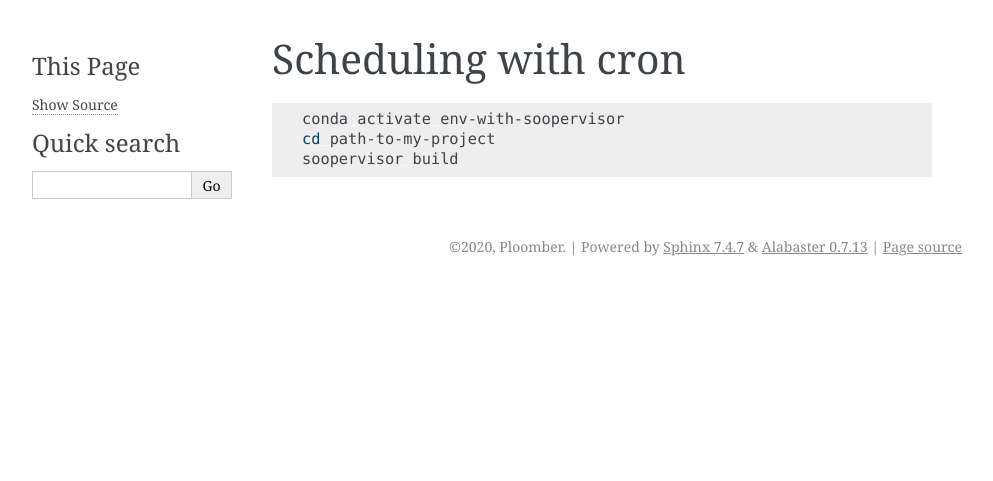
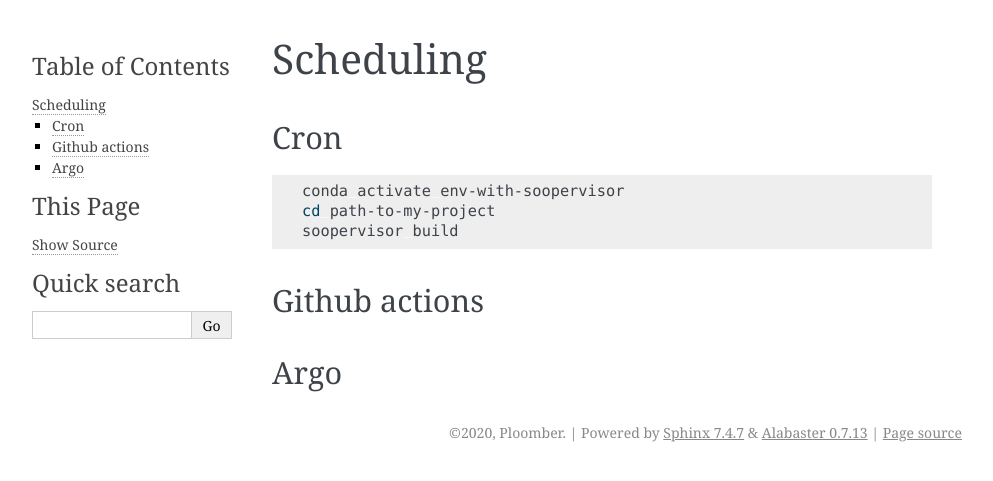
Before and after one commit to ploomber/soopervisor, a Sphinx documentation site: the page built from doc/scheduling.rst, in a window 1280 px wide. Shown: the top 481 px of the page, without its empty margins (148-1141 px from the left). Built offline with Sphinx 7.4.7, drawn with Linux system fonts in a browser that asks for light colours.

Commit message:
updates docs sections

```diff
--- a/doc/index.rst
+++ b/doc/index.rst
@@ -9,7 +9,7 @@ User Guide
 
    local
    ci
-   cron
+   scheduling
    argo
    airflow
    api/index
--- a/doc/cron.rst
+++ b/doc/scheduling.rst
@@ -1,8 +1,20 @@
-Scheduling with cron
-====================
+Scheduling
+==========
+
+
+Cron
+----
 
 .. code-block:: sh
 
    conda activate env-with-soopervisor
    cd path-to-my-project
    soopervisor build
+
+
+Github actions
+--------------
+
+
+Argo
+----
```
